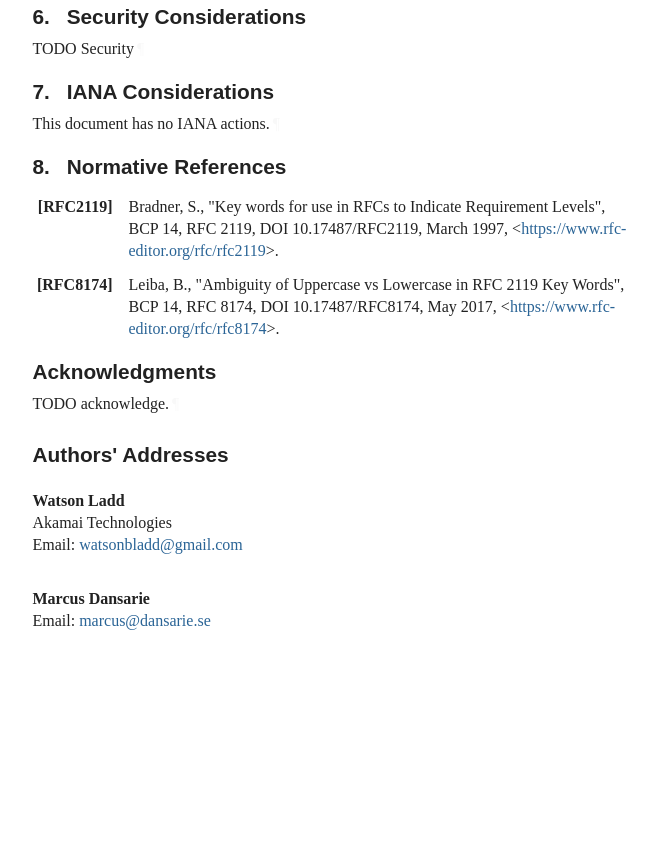
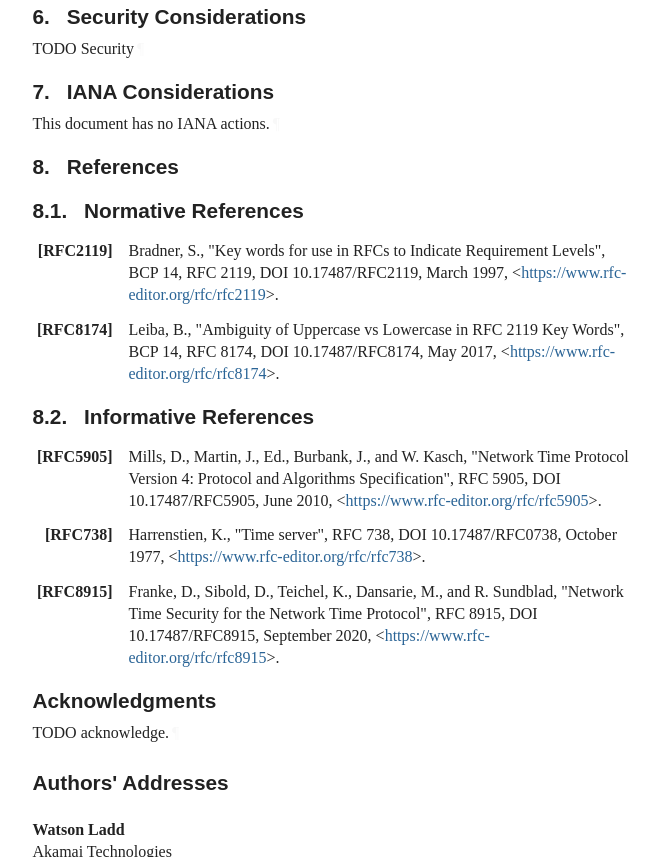
Before and after one commit to wbl/roughtime-draft, a plain HTML site: page draft-ietf-ntp-roughtime.html in a window 1280 px wide. Shown: the part 1943-2800 px from the top of the page, without its empty margins (92-751 px from the left). Before the commit the page ends 2666 px from the top, so only its background shows below. Drawn offline with Linux system fonts and the light colour scheme; a web font is replaced by a local one.

Commit message:
Script updating gh-pages from bd33a15. [ci skip]

```diff
--- a/draft-ietf-ntp-roughtime.html
+++ b/draft-ietf-ntp-roughtime.html
@@ -1148,7 +1148,15 @@ svg :is([fill="white"], [fill^="#fff"]) {
             <p id="section-toc.1-1.7.1"><a href="#section-7" class="auto internal xref">7</a>.  <a href="#name-iana-considerations" class="internal xref">IANA Considerations</a></p>
 </li>
           <li class="compact toc ulBare ulEmpty" id="section-toc.1-1.8">
-            <p id="section-toc.1-1.8.1"><a href="#section-8" class="auto internal xref">8</a>.  <a href="#name-normative-references" class="internal xref">Normative References</a></p>
+            <p id="section-toc.1-1.8.1"><a href="#section-8" class="auto internal xref">8</a>.  <a href="#name-references" class="internal xref">References</a></p>
+<ul class="compact toc ulBare ulEmpty">
+<li class="compact toc ulBare ulEmpty" id="section-toc.1-1.8.2.1">
+                <p id="section-toc.1-1.8.2.1.1"><a href="#section-8.1" class="auto internal xref">8.1</a>.  <a href="#name-normative-references" class="internal xref">Normative References</a></p>
+</li>
+              <li class="compact toc ulBare ulEmpty" id="section-toc.1-1.8.2.2">
+                <p id="section-toc.1-1.8.2.2.1"><a href="#section-8.2" class="auto internal xref">8.2</a>.  <a href="#name-informative-references" class="internal xref">Informative References</a></p>
+</li>
+            </ul>
 </li>
           <li class="compact toc ulBare ulEmpty" id="section-toc.1-1.9">
             <p id="section-toc.1-1.9.1"><a href="#appendix-A" class="auto internal xref"></a><a href="#name-acknowledgments" class="internal xref">Acknowledgments</a></p>
@@ -1165,7 +1173,7 @@ svg :is([fill="white"], [fill^="#fff"]) {
       <h2 id="name-introduction">
 <a href="#section-1" class="section-number selfRef">1. </a><a href="#name-introduction" class="section-name selfRef">Introduction</a>
       </h2>
-<p id="section-1-1">Time synchronization is essential to Internet security as many security protocols and other applications require synchronization [@RFC7384] [@MCBG]. Unfortunately widely deployed protocols such as the Network Time Protocol (NTP) [RFC5905] lack essential security features, and even newer protocols like Network Time Security (NTS) [@RFC8915] lack mechanisms to ensure that the servers behave correctly. Furthermore clients may lack even a basic idea of the time, creating bootstrapping problems. Roughtime uses a list of keys and servers to resolve this issue.<a href="#section-1-1" class="pilcrow">¶</a></p>
+<p id="section-1-1">Time synchronization is essential to Internet security as many security protocols and other applications require synchronization <span>[<a href="#RFC738" class="cite xref">RFC738</a>]</span> [@MCBG]. Unfortunately widely deployed protocols such as the Network Time Protocol (NTP) <span>[<a href="#RFC5905" class="cite xref">RFC5905</a>]</span> lack essential security features, and even newer protocols like Network Time Security (NTS) <span>[<a href="#RFC8915" class="cite xref">RFC8915</a>]</span> lack mechanisms to ensure that the servers behave correctly. Furthermore clients may lack even a basic idea of the time, creating bootstrapping problems. Roughtime uses a list of keys and servers to resolve this issue.<a href="#section-1-1" class="pilcrow">¶</a></p>
 </section>
 </div>
 <div id="conventions-and-definitions">
@@ -1245,23 +1253,49 @@ appear in all capitals, as shown here.<a href="#section-2-1" class="pilcrow">¶<
 <p id="section-7-1">This document has no IANA actions.<a href="#section-7-1" class="pilcrow">¶</a></p>
 </section>
 </div>
+<section id="section-8">
+      <h2 id="name-references">
+<a href="#section-8" class="section-number selfRef">8. </a><a href="#name-references" class="section-name selfRef">References</a>
+      </h2>
 <div id="sec-normative-references">
-<section id="section-8">
-      <h2 id="name-normative-references">
-<a href="#section-8" class="section-number selfRef">8. </a><a href="#name-normative-references" class="section-name selfRef">Normative References</a>
-      </h2>
+<section id="section-8.1">
+        <h3 id="name-normative-references">
+<a href="#section-8.1" class="section-number selfRef">8.1. </a><a href="#name-normative-references" class="section-name selfRef">Normative References</a>
+        </h3>
 <dl class="references">
 <dt id="RFC2119">[RFC2119]</dt>
-      <dd>
+        <dd>
 <span class="refAuthor">Bradner, S.</span>, <span class="refTitle">"Key words for use in RFCs to Indicate Requirement Levels"</span>, <span class="seriesInfo">BCP 14</span>, <span class="seriesInfo">RFC 2119</span>, <span class="seriesInfo">DOI 10.17487/RFC2119</span>, <time datetime="1997-03" class="refDate">March 1997</time>, <span>&lt;<a href="https://www.rfc-editor.org/rfc/rfc2119">https://www.rfc-editor.org/rfc/rfc2119</a>&gt;</span>. </dd>
 <dd class="break"></dd>
 <dt id="RFC8174">[RFC8174]</dt>
-    <dd>
+      <dd>
 <span class="refAuthor">Leiba, B.</span>, <span class="refTitle">"Ambiguity of Uppercase vs Lowercase in RFC 2119 Key Words"</span>, <span class="seriesInfo">BCP 14</span>, <span class="seriesInfo">RFC 8174</span>, <span class="seriesInfo">DOI 10.17487/RFC8174</span>, <time datetime="2017-05" class="refDate">May 2017</time>, <span>&lt;<a href="https://www.rfc-editor.org/rfc/rfc8174">https://www.rfc-editor.org/rfc/rfc8174</a>&gt;</span>. </dd>
 <dd class="break"></dd>
 </dl>
 </section>
 </div>
+<div id="sec-informative-references">
+<section id="section-8.2">
+        <h3 id="name-informative-references">
+<a href="#section-8.2" class="section-number selfRef">8.2. </a><a href="#name-informative-references" class="section-name selfRef">Informative References</a>
+        </h3>
+<dl class="references">
+<dt id="RFC5905">[RFC5905]</dt>
+        <dd>
+<span class="refAuthor">Mills, D.</span>, <span class="refAuthor">Martin, J., Ed.</span>, <span class="refAuthor">Burbank, J.</span>, and <span class="refAuthor">W. Kasch</span>, <span class="refTitle">"Network Time Protocol Version 4: Protocol and Algorithms Specification"</span>, <span class="seriesInfo">RFC 5905</span>, <span class="seriesInfo">DOI 10.17487/RFC5905</span>, <time datetime="2010-06" class="refDate">June 2010</time>, <span>&lt;<a href="https://www.rfc-editor.org/rfc/rfc5905">https://www.rfc-editor.org/rfc/rfc5905</a>&gt;</span>. </dd>
+<dd class="break"></dd>
+<dt id="RFC738">[RFC738]</dt>
+        <dd>
+<span class="refAuthor">Harrenstien, K.</span>, <span class="refTitle">"Time server"</span>, <span class="seriesInfo">RFC 738</span>, <span class="seriesInfo">DOI 10.17487/RFC0738</span>, <time datetime="1977-10" class="refDate">October 1977</time>, <span>&lt;<a href="https://www.rfc-editor.org/rfc/rfc738">https://www.rfc-editor.org/rfc/rfc738</a>&gt;</span>. </dd>
+<dd class="break"></dd>
+<dt id="RFC8915">[RFC8915]</dt>
+      <dd>
+<span class="refAuthor">Franke, D.</span>, <span class="refAuthor">Sibold, D.</span>, <span class="refAuthor">Teichel, K.</span>, <span class="refAuthor">Dansarie, M.</span>, and <span class="refAuthor">R. Sundblad</span>, <span class="refTitle">"Network Time Security for the Network Time Protocol"</span>, <span class="seriesInfo">RFC 8915</span>, <span class="seriesInfo">DOI 10.17487/RFC8915</span>, <time datetime="2020-09" class="refDate">September 2020</time>, <span>&lt;<a href="https://www.rfc-editor.org/rfc/rfc8915">https://www.rfc-editor.org/rfc/rfc8915</a>&gt;</span>. </dd>
+<dd class="break"></dd>
+</dl>
+</section>
+</div>
+</section>
 <div id="acknowledgments">
 <section id="appendix-A">
       <h2 id="name-acknowledgments">
```
Also changed, not shown: draft-ietf-ntp-roughtime.txt.
